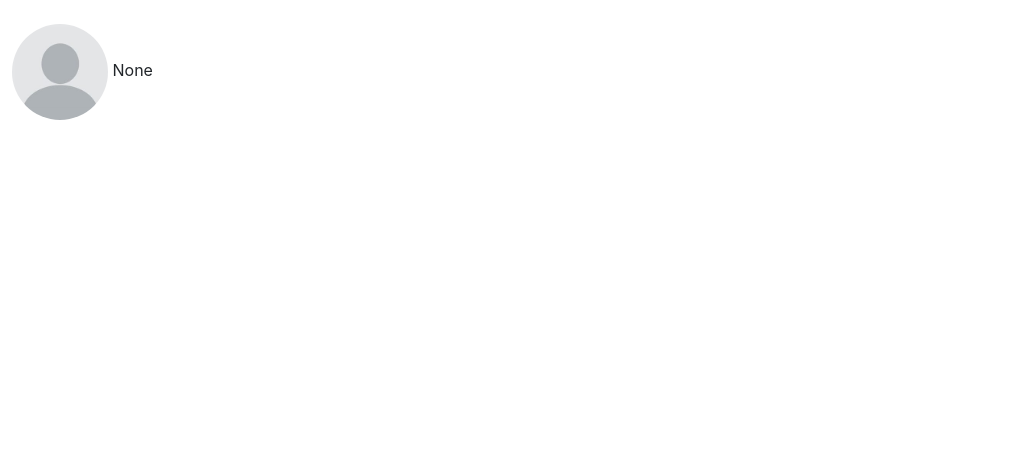
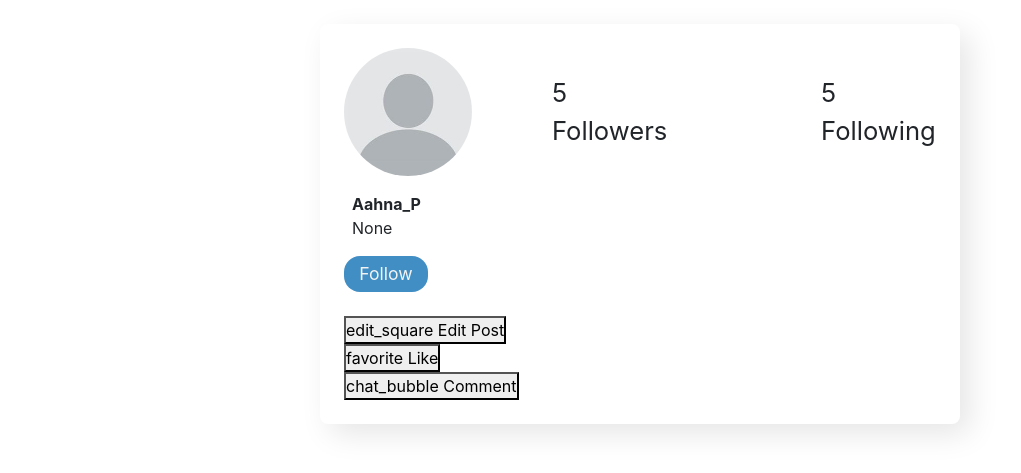
Before and after one commit to ronaakk/Social-Media-Network, a Django app: a page that uses network/templates/network/user-profile.html in a window 1280 px wide. Shown: the part 80-553 px from the top of the page, without its empty margins (0-1021 px from the left). Run offline with Django 3.2, Linux system fonts and the light colour scheme; data comes from the database, SQL or seed files in the repository; some libraries are stand-ins or nearby versions.

Commit message:
Styling of profile page almost complete, need to add user's tweets

```diff
--- /dev/null
+++ b/network/static/network/css/profile-page.css
@@ -0,0 +1,69 @@
+@import "./styles.css";
+
+.profile-layout, .profile-header, .user-details, .user-stats, .user-tweets {
+    display: flex;
+    justify-content: space-between;
+}
+
+.profile-layout {
+    flex-direction: column;
+    margin: 2rem auto;
+    width: 50%;
+    min-width: 450px;
+    max-width: 750px;
+    border-radius: .5rem;
+    box-shadow: 10px 10px 30px rgba(0,0,0,0.1);
+    padding: 1.5rem;
+
+    background-color: white;
+}
+
+.user-details {
+    flex-direction: column;
+    max-width: max-content;
+    margin-top: 1rem;
+    margin-left: 0.5rem;
+    margin-bottom: 1rem;
+}
+
+.user-stats {
+    display: flex;
+    justify-content: flex-start;
+    align-items: center;
+    font-size: 1.6rem;
+    min-width: 80%;
+}
+
+.user-username {
+    font-weight: bold;
+}
+
+.followers {
+    margin-right: 4.5rem;
+    margin-left: 5rem;
+}
+
+.following {
+    margin-left: 4.5rem;
+}
+
+.action-section {
+    display: flex;
+    justify-content: flex-start;
+    align-items: center;
+}
+
+.action-button {
+    background-color: var(--main-color);
+    color: var(--text-color);
+    border-radius: 1rem;
+    border: none;
+    padding: 0.3rem 0.95rem;
+    transition: background-color 0.3s;
+    cursor: pointer;
+    font-size: 1.1rem;
+}
+
+.action-button:hover {
+    background-color: var(--main-color-focus);
+}
--- a/network/static/network/css/profile-settings-form.css
+++ b/network/static/network/css/profile-settings-form.css
@@ -68,6 +68,7 @@
 .edit-profile-header {
     font-size: 1.5rem;
 }
+
 .profile-picture-section {
     display: flex;
     align-items: center;
--- a/network/static/network/css/styles.css
+++ b/network/static/network/css/styles.css
@@ -120,8 +120,8 @@ header {
 }
 
 .large {
-    width: 6rem;
-    height: 6rem;
+    width: 8rem;
+    height: 8rem;
 }
 
 /* Icon styles */
--- a/network/templates/network/index.html
+++ b/network/templates/network/index.html
@@ -45,7 +45,6 @@
 
             <div class="post-layout">
                 <a class="user-profile-link" href="">
-                {% comment %} <a href="{% url 'view_profile' username=user_profile.user.username %}"> {% endcomment %}
                     <img src="" class="profile-pic small-post-section tweet-creator">
                 </a>
 
@@ -54,7 +53,6 @@
                     <div class="tweet-details">
                         <div class="tweet-header">
                             <a class="user-profile-link" href="">
-                            {% comment %} <a href="{% url 'view_profile' username=user_profile.user.username %}">  {% endcomment %}
                                 <input type="hidden" id="tweet-username" value="{{ user_profile.user }}">
                             </a>
                             <p class="username-post"></p>
--- a/network/templates/network/user-profile.html
+++ b/network/templates/network/user-profile.html
@@ -2,44 +2,90 @@
 {% load static %}
 
 {% block extra_head %}
-    <link href="{% static 'network/css/profile-settings-form.css' %}" rel="stylesheet">
-    {% comment %} <script src= {% static 'network/js/profile-settings.js' %} type="text/javascript"></script> {% endcomment %}
+    <link href="{% static 'network/css/profile-page.css' %}" rel="stylesheet">
+    <script src= {% static 'network/js/user-profile.js' %} type="text/javascript"></script>
+    {% comment %} <script src= {% static 'network/js/posts.js' %} type="text/javascript"></script> {% endcomment %}
     <title> {% block title %}{{ users_profile.user }}{% endblock title %} </title>
 {% endblock extra_head %}
 
 {% block body %}
-    <!-- To display the register form validation errors, and success message-->
-    {% comment %} {% with register_form_errors=register_form.errors %}
-    {% if register_form_errors %}
-        <div class="alert alert-danger" role="alert">
-            {% for field in register_form %}
-                {% if field.errors %}
-                    {% for error in field.errors %}
-                        {{ error }}
-                    {% endfor %}
-                {% endif %}
-            {% endfor %}
+    <div class="profile-layout">
+        <div class="profile-header">
+            <img src="{{ users_profile.profile_picture.url }}" class="profile-pic large">
+            <div class="user-stats">
+                <span class="followers">5 Followers</span>
+                <span class="following">5 Following</span>
+            </div>
         </div>
-    {% endif %}
-    {% endwith %}
 
-    {% with messages=messages %}
-    {% if messages %}
-        {% for message in messages %}
-            {% if message.tags == "error" %}
-                <div class="{{ message.tags }} alert alert-danger message" role="alert">{{ message }}</div>
-            {% else %}
-                <div class="{{ message.tags }} alert alert-primary" role="alert">{{ message }}</div>
-            {% endif %}
-        {% endfor %}
-    {% endif %}
-    {% endwith %} {% endcomment %}
+        <div class="user-details">
+            <span class="user-username">{{ users_profile.user.username }}</span>
+            <span class="user-bio">{{ users_profile.bio }}</span>
+        </div>
 
-    <div class="user">
-        <img src="{{ users_profile.profile_picture.url }}" class="profile-pic large">
-        {{ users_profile.bio }}
+        <!-- TODO: Need to edit this to either show follow/following-->
+        <div class="action-section">
+            <button class="action-button">Follow</button>
+        </div>
 
-        <!-- User following, followers, posts, etc. -->
+        <div class="user-tweets">
+            <!-- TODO: Clicking on a post should go to a separate page and show all comments, etc. -->
+            <div class="post hidden">
+
+                <div class="post-layout">
+                    <!-- Actual post content (profile image, username, tweet, and image) -->
+                    <div class="section-row">
+                        <div class="tweet-details">
+                            <div class="tweet-header">
+                                <a class="user-profile-link" href="">
+                                    <input type="hidden" id="tweet-username" value="{{ user_profile.user }}">
+                                </a>
+                                <p class="username-post"></p>
+                                <p class="date-posted"></p>
+                            </div>
+
+                            <p class="tweet"></p>
+
+                            <div class="tweet-details__image">
+                                <img src="" class="posted-tweet-picture">
+                            </div>
+
+                            <!-- Edit/Delete a post (given creator is authenticated), Likes, Comments (give this div a class of "tweet-actions") -->
+                            <div class="tweet-actions-post">
+                                <div class="tweet-actions-section">
+                                    <div class="edit-section">
+                                        <!-- Edit Button -->
+                                        <button class="edit-button">
+                                            <span class="material-symbols-outlined">edit_square</span>
+                                            <span class="tooltiptext">Edit Post</span>
+                                        </button>
+                                    </div>
+
+                                    <div class="like-section">
+                                        <!-- Like Button -->
+                                        <button class="like-button">
+                                            <span class="material-symbols-outlined">favorite</span>
+                                            <span class="tooltiptext">Like</span>
+                                        </button>
+                                        <!-- Like Counter -->
+                                        <span class="like-counter"></span>
+                                    </div>
+
+                                    <div class="comment-section">
+                                        <!-- Comment Button -->
+                                        <button class="comment-button">
+                                            <span class="material-symbols-outlined">chat_bubble</span>
+                                            <span class="tooltiptext">Comment</span>
+                                        </button>
+                                        <!-- Comment Counter -->
+                                        <span class="comment-counter"></span>
+                                    </div>
+                                </div>
+                            </div>
+                        </div>
+                    </div>
+                </div>
+            </div>
+        </div>
     </div>
-
 {% endblock body %}
--- a/network/views.py
+++ b/network/views.py
@@ -168,7 +168,6 @@ def post_tweet(request):
         return JsonResponse({"error": "POST request required."}, status=400)
 
 def view_profile(request, username):
-    print(username)
 
     # Getting the user whos profile was clicked
     clicked_user = User.objects.get(username=username)
```
Also changed, not shown: network/static/network/js/user-profile.js (added).
